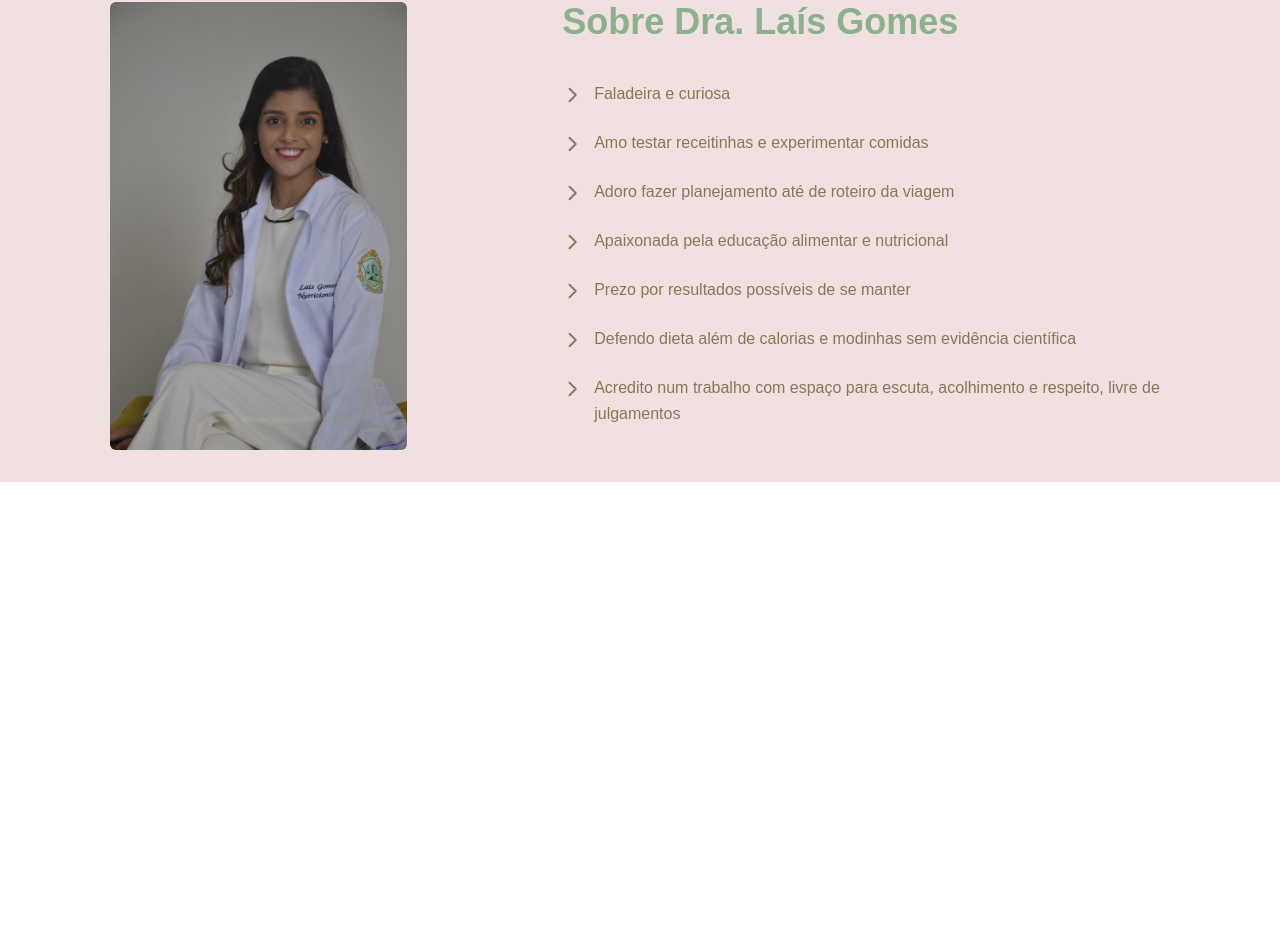
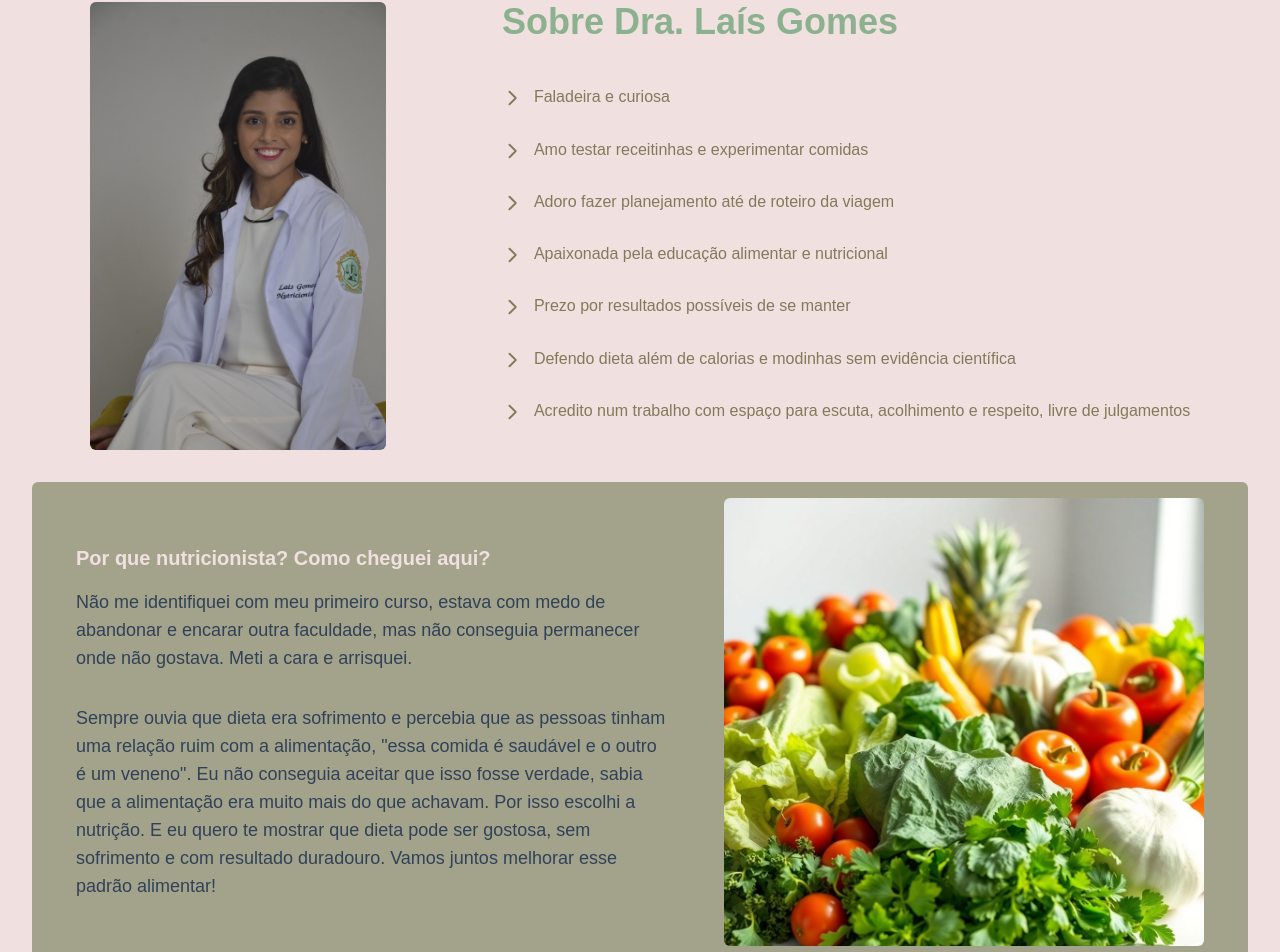
Before and after one commit to DeborahLyra/lais_gomes_nutri_react, a React (Vite) app: page / in a window 1280 px wide. Shown: the part 676-1628 px from the top of the page. Before the commit the page ends 1158 px from the top, so only its background shows below. Built offline with nearby package versions, Linux system fonts and the light colour scheme.

Commit message:
added: about me second section

```diff
--- a/src/components/general/AboutMe.tsx
+++ b/src/components/general/AboutMe.tsx
@@ -1,5 +1,6 @@
 import { CaretRight } from '@phosphor-icons/react';
 import profile from '../../assets/profile/lais_image_2.jpeg';
+import nutitionImage from '../../assets/nutrition_imgs/aboutMeImg.jpeg';
 
 const bio = [
     "Faladeira e curiosa",
@@ -13,23 +14,22 @@ const bio = [
 
 export function AboutMe() {
     return (
-    <section className="p-8 flex flex-col md:flex-row items-center justify-around bg-light-pink">
+        <section className="w-full p-8 bg-light-pink flex flex-col items-center ">
+            <div className="w-full flex flex-col md:flex-row items-center justify-around">
                 <img
                     src={profile}
                     className="h-[28rem] rounded-md object-cover"
                     alt="Dra. Laís Gomes"
                 />
 
-      <div className="w-[50%] flex flex-col justify-between h-[28rem]">
-        {/* título alinhado ao topo */}
+                <div className="flex flex-col justify-between h-[28rem]">
                     <h2 className="text-primary font-bold text-4xl mb-4">
                         Sobre Dra. Laís Gomes
                     </h2>
 
-        {/* lista distribuída no espaço restante */}
                     <ul className="flex-1 flex flex-col justify-evenly">
                         {bio.map((item, idx) => (
-            <li key={idx} className="flex items-start gap-3 text-green-gray text-md font-light">
+                            <li key={idx} className="flex items-start gap-3 text-green-gray text-lg font-light">
                                 <span className="mt-1">
                                     <CaretRight weight="bold" size={20} />
                                 </span>
@@ -38,6 +38,36 @@ export function AboutMe() {
                         ))}
                     </ul>
                 </div>
+            </div>
+            <div className="mt-8 w-full flex flex-col md:flex-row items-center justify-around bg-light-sage p-4 rounded-md">
+
+
+                <div className="flex flex-col justify-center w-[50%]">
+                    <h2 className="text-light-pink font-bold text-xl mb-4">
+                        Por que nutricionista? Como cheguei aqui?
+
+                    </h2>
+                    <p className='text-slate-700 text-lg font-light mb-8'>Não me identifiquei com meu primeiro curso,
+                        estava com medo de abandonar e encarar outra
+                        faculdade, mas não conseguia permanecer onde não gostava.
+                        Meti a cara e arrisquei.
+                    </p>
+                    <p className='text-slate-700 text-lg font-light'>Sempre ouvia que dieta era sofrimento e percebia que
+                        as pessoas tinham uma relação ruim com a alimentação,
+                        "essa comida é saudável e o outro é um veneno". Eu não
+                        conseguia aceitar que isso fosse verdade, sabia que a alimentação
+                        era muito mais do que achavam. Por isso escolhi a nutrição. E eu quero
+                        te mostrar que dieta pode ser gostosa, sem sofrimento e com resultado
+                        duradouro. Vamos juntos melhorar esse padrão alimentar!
+                    </p>
+
+                </div>
+                <img
+                    src={ nutitionImage}
+                    className="w-[30rem] h-[28rem] rounded-md object-cover"
+                    alt="Dra. Laís Gomes"
+                />
+            </div>
         </section>
     );
 }
```
Also changed, not shown: src/assets/nutrition_imgs/aboutMeImg.jpeg (added). Lines whose indentation alone changed are shown as unchanged.
